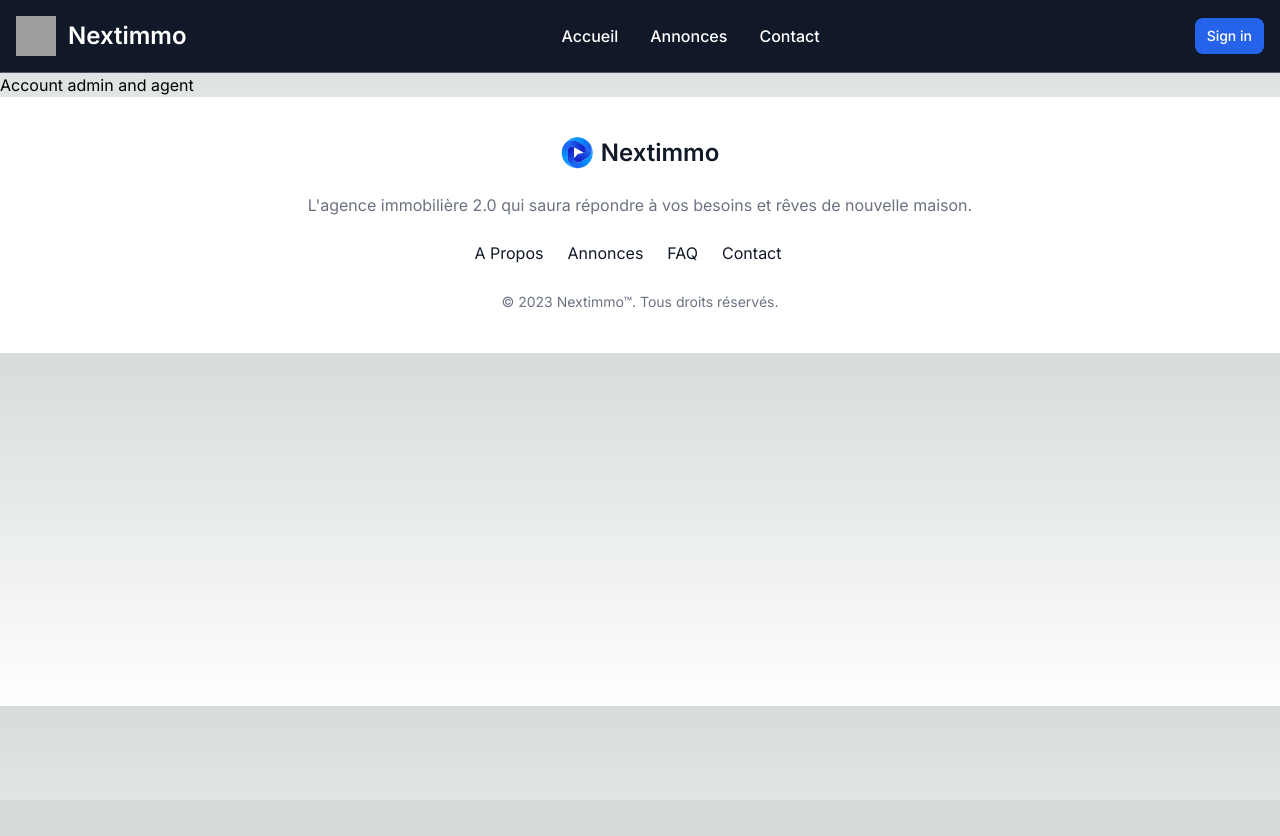
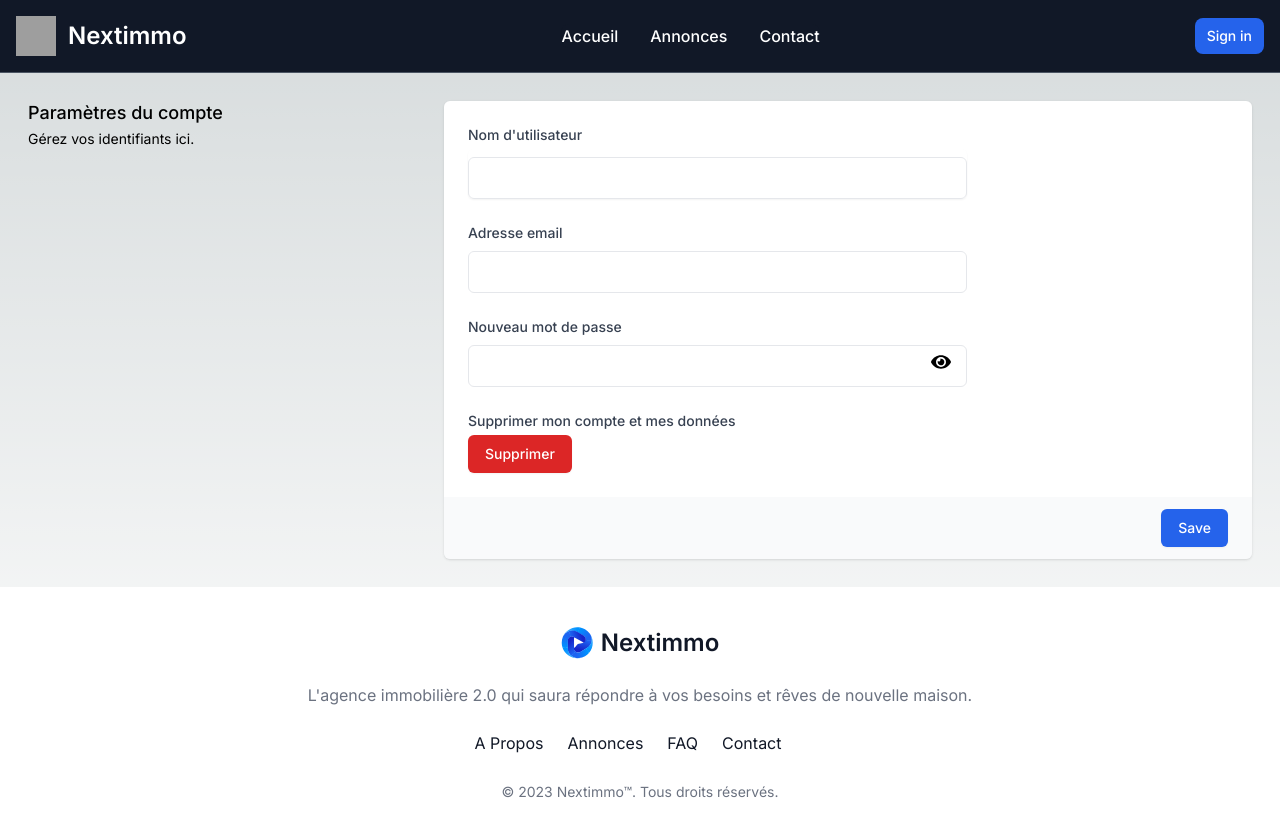
Before and after one commit to Ayrow/nextimmo, a Next.js app: page /dashboard/compte in a window 1280 px wide. Shown: the top 836 px of the page. Before the commit the page ends 800 px from the top, so only its background shows below. Built offline with nearby package versions, Linux system fonts and the light colour scheme; no server answers; grey boxes are pictures that could not be loaded.

Commit message:
setup design for admin and agents manage account page

```diff
--- a/src/app/dashboard/compte/page.tsx
+++ b/src/app/dashboard/compte/page.tsx
@@ -1,5 +1,156 @@
+'use client';
+import { useState } from 'react';
+import { useAuthContext } from '../../../context/user/authContext';
+import { FaEye, FaEyeSlash } from 'react-icons/fa';
+
 const Page = () => {
-  return <div>Account admin and agent</div>;
+  const { user } = useAuthContext();
+  const initialState = {
+    username: user?.username,
+    email: user?.email,
+    password: '',
+  };
+
+  const [value, setValue] = useState(initialState);
+  const [showPassword, setShowPassword] = useState(false);
+  const handleChange = (e) => {
+    setValue({ ...value, [e.target.name]: e.target.value });
+  };
+
+  const updateUser = () => {};
+
+  const saveSettings = (e) => {
+    const { email, password, username } = value;
+    e.preventDefault();
+    // missing new email or new password so display alert
+    if (!email || (user.email === email && !password)) {
+    }
+    //email is empty, email not changed and new password given so update password
+    else if (!email || (user.email === email && password)) {
+    }
+    // new password is missing and new email given so update email
+    else if (!password && user.email !== email && !email) {
+      //Will then update password only
+    }
+    // update both email address and password
+    else {
+    }
+
+    setValue(initialState);
+  };
+
+  return (
+    <div className='relative'>
+      <div className='p-7'>
+        <div className='mt-10 sm:mt-0'>
+          <div className='md:grid md:grid-cols-3 md:gap-6'>
+            <div className='md:col-span-1 flex flex-col'>
+              <div className='px-4 sm:px-0'>
+                <h3 className='text-lg font-medium leading-6 '>
+                  Paramètres du compte
+                </h3>
+                <p className='mt-1 text-sm'>Gérez vos identifiants ici.</p>
+              </div>
+            </div>
+
+            <div className='mt-5 md:col-span-2 md:mt-0'>
+              <form>
+                <div className='overflow-hidden shadow rounded-md'>
+                  <div className='bg-white px-4 py-5 sm:p-6'>
+                    <div className='grid grid-cols-6 gap-6'>
+                      <div className='col-span-6 sm:col-span-4'>
+                        <label
+                          htmlFor='username'
+                          className='block text-sm font-medium text-gray-700'>
+                          Nom d'utilisateur
+                        </label>
+                        <div className='mt-1 flex rounded-md shadow-sm '>
+                          <input
+                            type='text'
+                            name='username'
+                            id='username'
+                            value={value.username}
+                            onChange={handleChange}
+                            className='relative block w-full px-4 py-2 mt-2 text-orange-700 bg-white border rounded-md focus:border-orange-400 focus:ring-orange-300 focus:outline-none focus:ring focus:ring-opacity-40'
+                            placeholder={value.username}
+                          />
+                        </div>
+                      </div>
+
+                      <div className='col-span-6 sm:col-span-4'>
+                        <label
+                          htmlFor='email-address'
+                          className='block text-sm font-medium text-gray-700'>
+                          Adresse email
+                        </label>
+                        <input
+                          type='text'
+                          name='email'
+                          id='email'
+                          autoComplete='off'
+                          value={value.email}
+                          onChange={handleChange}
+                          className='relative block w-full px-4 py-2 mt-2 text-orange-700 bg-white border rounded-md focus:border-orange-400 focus:ring-orange-300 focus:outline-none focus:ring focus:ring-opacity-40'
+                        />
+                      </div>
+
+                      <div className='col-span-6 sm:col-span-4'>
+                        <label
+                          htmlFor='password'
+                          className='block text-sm font-medium text-gray-700'>
+                          Nouveau mot de passe
+                        </label>
+                        <div className='flex relative '>
+                          <input
+                            required
+                            type={showPassword ? 'text' : 'password'}
+                            id='password'
+                            autoComplete='new-password'
+                            onChange={handleChange}
+                            value={value.password}
+                            className='relative block w-full px-4 py-2 mt-2 text-orange-700 bg-white border rounded-md focus:border-orange-400 focus:ring-orange-300 focus:outline-none focus:ring focus:ring-opacity-40'
+                            name='password'
+                          />
+                          <div className='absolute inset-y-0 right-0 flex items-center'>
+                            <button
+                              type='button'
+                              onClick={() => setShowPassword(!showPassword)}
+                              className=' pr-4 text-black text-xl'>
+                              {showPassword ? <FaEyeSlash /> : <FaEye />}
+                            </button>
+                          </div>
+                        </div>
+                      </div>
+
+                      <div className='col-span-6 sm:col-span-4'>
+                        <label
+                          htmlFor='delete-account'
+                          className='block text-sm font-medium text-gray-700'>
+                          Supprimer mon compte et mes données
+                        </label>
+                        <button
+                          type='button'
+                          className=' mt-1 block justify-center rounded-md border border-transparent bg-red-600 py-2 px-4 text-sm font-medium text-white shadow-sm hover:bg-red-700 focus:outline-none focus:ring-2 focus:ring-red-500 focus:ring-offset-2'>
+                          Supprimer
+                        </button>
+                      </div>
+                    </div>
+                  </div>
+                  <div className='bg-gray-50 px-4 py-3 text-right sm:px-6 flex justify-end gap-2'>
+                    <button
+                      type='submit'
+                      className='inline-flex justify-center rounded-md border border-transparent bg-blue-600 py-2 px-4 text-sm font-medium text-white shadow-sm hover:bg-blue-700 focus:outline-none focus:ring-2 focus:ring-blue-500 focus:ring-offset-2'>
+                      Save
+                    </button>
+                  </div>
+                </div>
+              </form>
+            </div>
+          </div>
+        </div>
+      </div>
+    </div>
+  );
 };
 
 export default Page;
```
